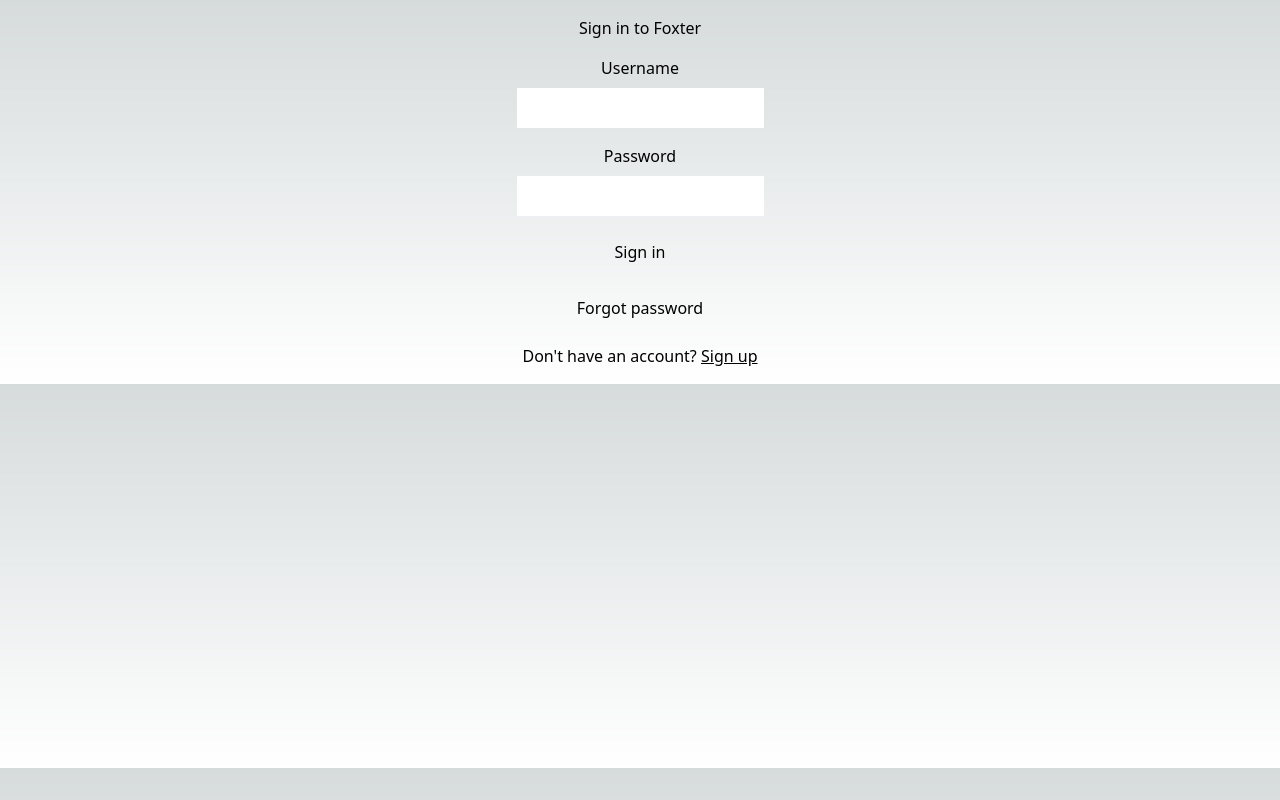
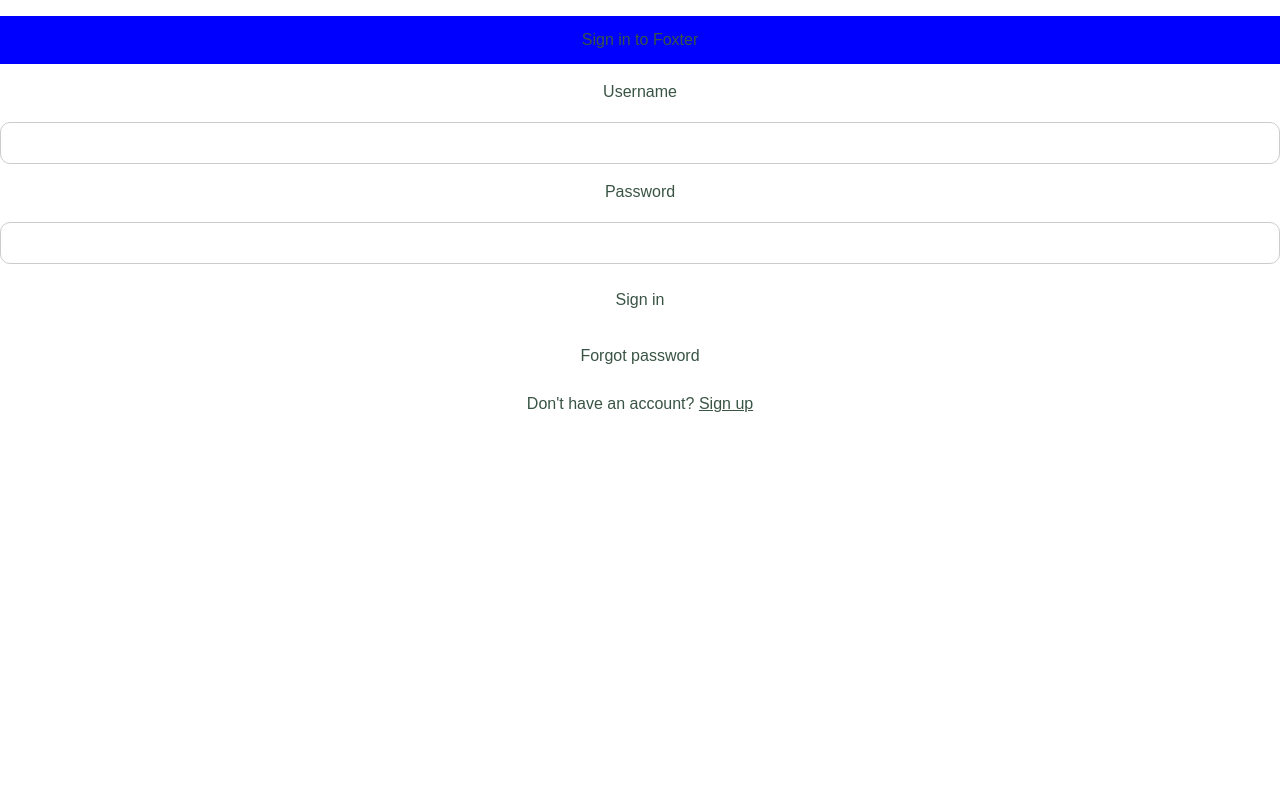
Before and after one commit to zmariann/foxter, a Next.js app in the folder frontend/: page /login in a window 1280 px wide. Built offline with nearby package versions, Linux system fonts and the light colour scheme.

Commit message:
register route CSS basics

```diff
--- a/frontend/src/pages/register.tsx
+++ b/frontend/src/pages/register.tsx
@@ -72,31 +72,49 @@
   };
 
   return (
-    <div className="form">
-      <div>
-        <h1>Fox Registration</h1>
-      </div>
+    <div className="registerForm">
+
       <div className="messages">
         {errorMessage()}
         {successMessage()}
       </div>
-      <form>
-        <label className="label">Username</label>
+
+      <form className="register">
+
+
+
+
+        <div className="content">
+        <h1>Register a new Foxter</h1>
+
           <input
             value={name}
             onChange={handleName}
             className="input"
             type="text"
+            placeholder="Username"
           />
           <input
             value={password}
             onChange={handlePassword}
             className="input"
             type="password"
+            placeholder="Password"
           />
+          <input
+            value={password}
+            onChange={handlePassword}
+            className="input"
+            type="password"
+            placeholder="Password again"
+          />
+
         <button onClick={handleSubmit} className="btn" type="submit">
           Sign Up
         </button>
+
+        </div>
+
       </form>
     </div>
   );
--- a/frontend/src/styles/globals.css
+++ b/frontend/src/styles/globals.css
@@ -2,12 +2,16 @@
 @tailwind components;
 @tailwind utilities;
 
+@import url("https://fonts.googleapis.com/css2?family=Nunito:wght@200;400;700&display=swap");
+/*
 :root {
   --max-width: 1100px;
   --border-radius: 12px;
+
   --font-mono: ui-monospace, Menlo, Monaco, 'Cascadia Mono', 'Segoe UI Mono',
     'Roboto Mono', 'Oxygen Mono', 'Ubuntu Monospace', 'Source Code Pro',
     'Fira Mono', 'Droid Sans Mono', 'Courier New', monospace;
+
 
   --foreground-rgb: 0, 0, 0;
   --background-start-rgb: 214, 219, 220;
@@ -88,15 +92,58 @@
   max-width: 100vw;
   overflow-x: hidden;
 }
+*/
 
 body {
-  color: rgb(var(--foreground-rgb));
-  background: linear-gradient(
-      to bottom,
-      transparent,
-      rgb(var(--background-end-rgb))
-    )
-    rgb(var(--background-start-rgb));
+  font-family: "Nunito", sans-serif;
+  color: rgba(57, 84, 68, 1);
+
+}
+
+.registerForm {
+  display: flex;
+  justify-content: center;
+  align-items: center;
+  background-color: rgb(221, 221, 221);
+  height: 100vh;
+}
+
+.register {
+  display: flex;
+  justify-content: center;
+  align-items: center;
+  width: 50vw;
+  height: 80vh;
+  font-size: 20px;
+  background-color: #f78a8a;
+}
+
+.content {
+  width: 80%;
+  display: inline-block;
+  background-color: bisque;
+}
+
+input {
+  width: 100%;
+  padding: 12px 20px;
+  margin: 10px 0px;
+  display: inline-block;
+  border: 1px solid #ccc;
+  border-radius: 10px;
+  box-sizing: border-box;
+}
+
+.btn {
+  background-color: aquamarine;
+  width: 100%;
+}
+
+h1 {
+  width: 100%;
+  padding: 12px 20px;
+  background-color: blue;
+  text-align: center;
 }
 
 a {
```
Lines whose indentation alone changed are shown as unchanged.
